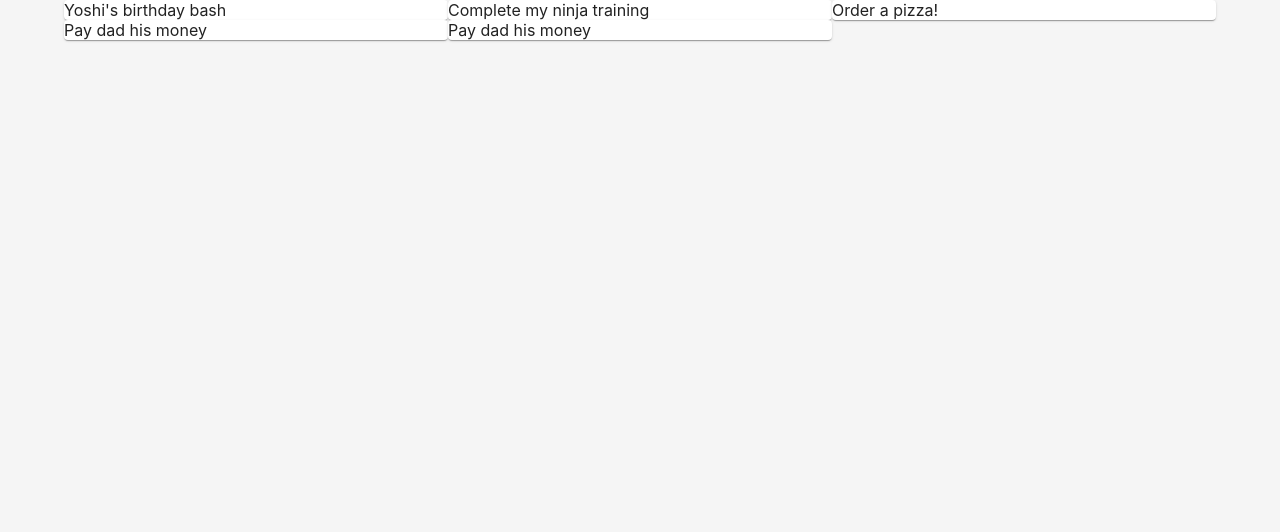
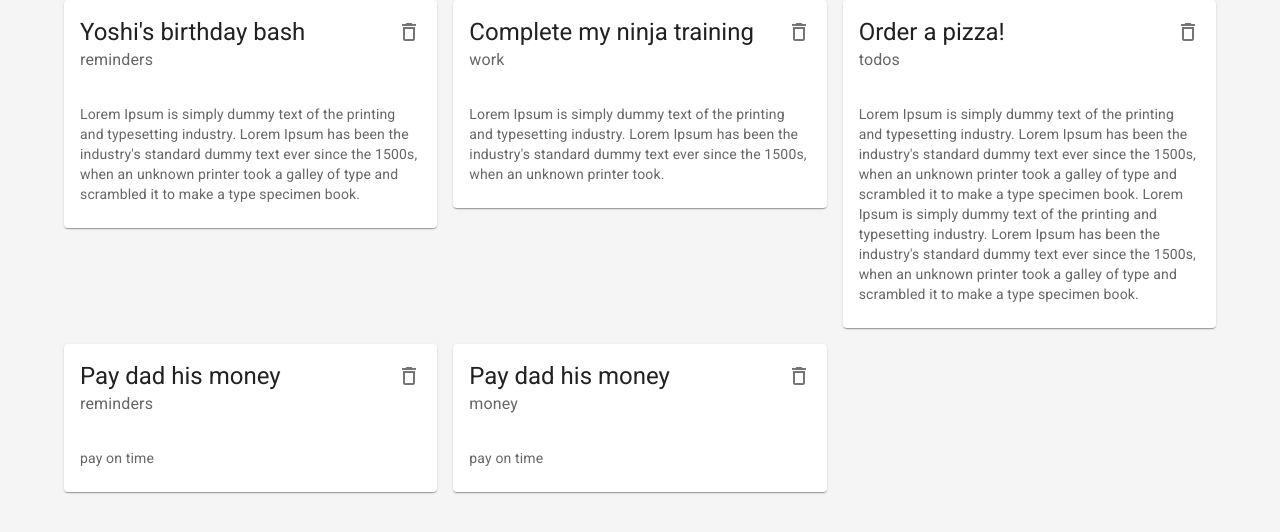
Before and after one commit to grngmdn/Note-App, a React (Create React App) app: page /notes in a window 1280 px wide. Shown: the top 532 px of the page. Built offline with nearby package versions, Linux system fonts and the light colour scheme; data requests are answered from the project's data file.

Commit message:
adding card layout to the list

```diff
--- /dev/null
+++ b/src/components/NoteCard.js
@@ -0,0 +1,38 @@
+import React from 'react';
+import Card from '@mui/material/Card';
+import CardHeader from '@mui/material/CardHeader';
+import CardMedia from '@mui/material/CardMedia';
+import CardContent from '@mui/material/CardContent';
+import CardActions from '@mui/material/CardActions';
+import IconButton, { IconButtonProps } from '@mui/material/IconButton';
+import { DeleteOutlined } from '@mui/icons-material';
+import { Typography } from '@mui/material';
+
+
+function NoteCard({ note }) {
+  return (
+      <div>
+          <Card elevation={1}>
+              <CardHeader
+                action={
+                    <IconButton onClick={() => console.log("delete", note.title)}>
+                        <DeleteOutlined />
+                    </IconButton>
+                }
+                title={note.title}
+                subheader={note.category}
+              />
+              <CardContent>
+                  <Typography
+                    variant='body2'
+                    color="textSecondary"
+                  >
+                      {note.details}
+                  </Typography>
+              </CardContent>
+          </Card>
+      </div>
+  )
+}
+
+export default NoteCard;
--- a/src/pages/Notes.js
+++ b/src/pages/Notes.js
@@ -3,6 +3,7 @@ import Typography from '@mui/material/Typography';
 import Container from "@mui/material/Container"
 import Grid from '@mui/material/Grid';
 import Paper from '@mui/material/Paper';
+import NoteCard from '../components/NoteCard';
 
 
 function Notes() {
@@ -17,10 +18,10 @@ function Notes() {
 
   return (
     <Container>
-      <Grid container>
+      <Grid container spacing={2}>
           {notes.map(note => (
             <Grid item key={note.id} xs={12} md={6} lg={4}>
-              <Paper>{note.title}</Paper>
+              <NoteCard note={note} />
             </Grid>
             ))}
       </Grid>
```
